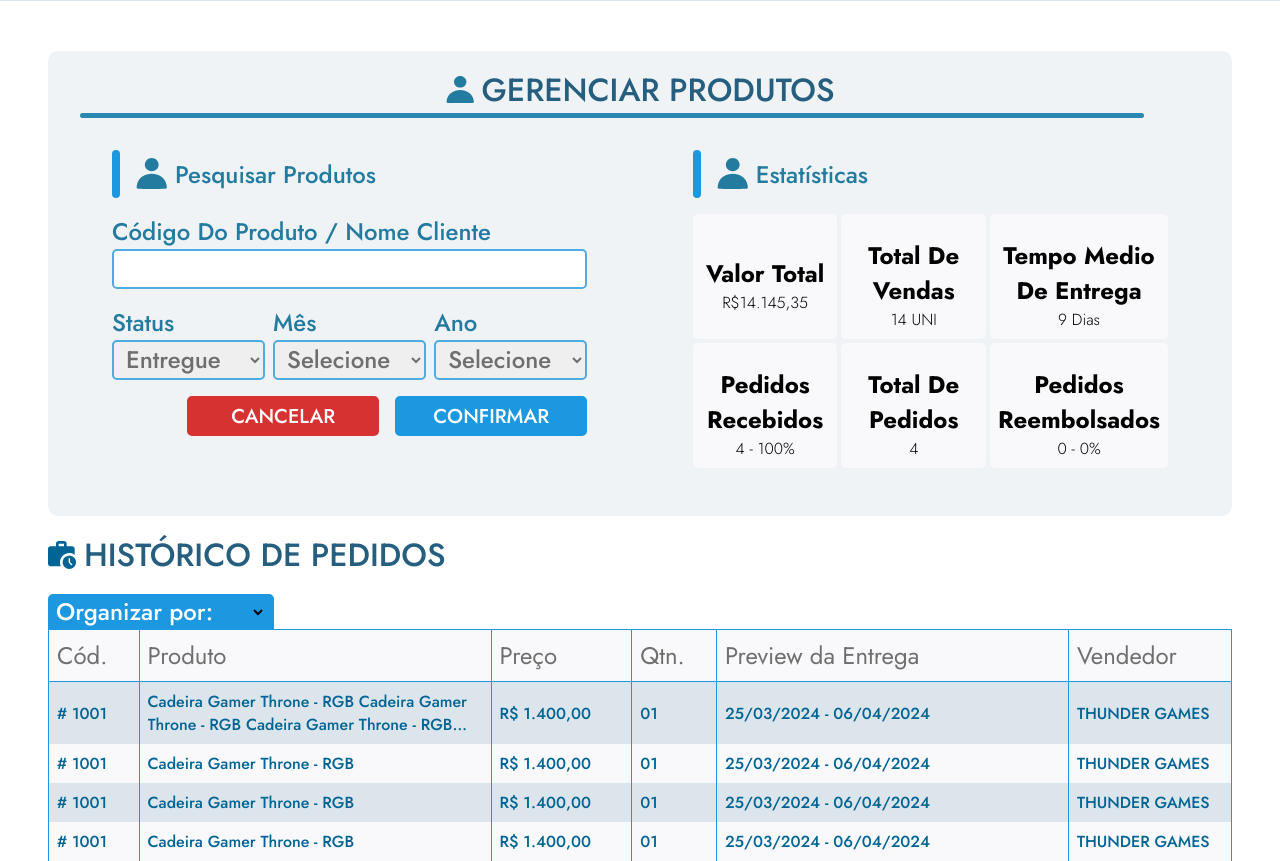
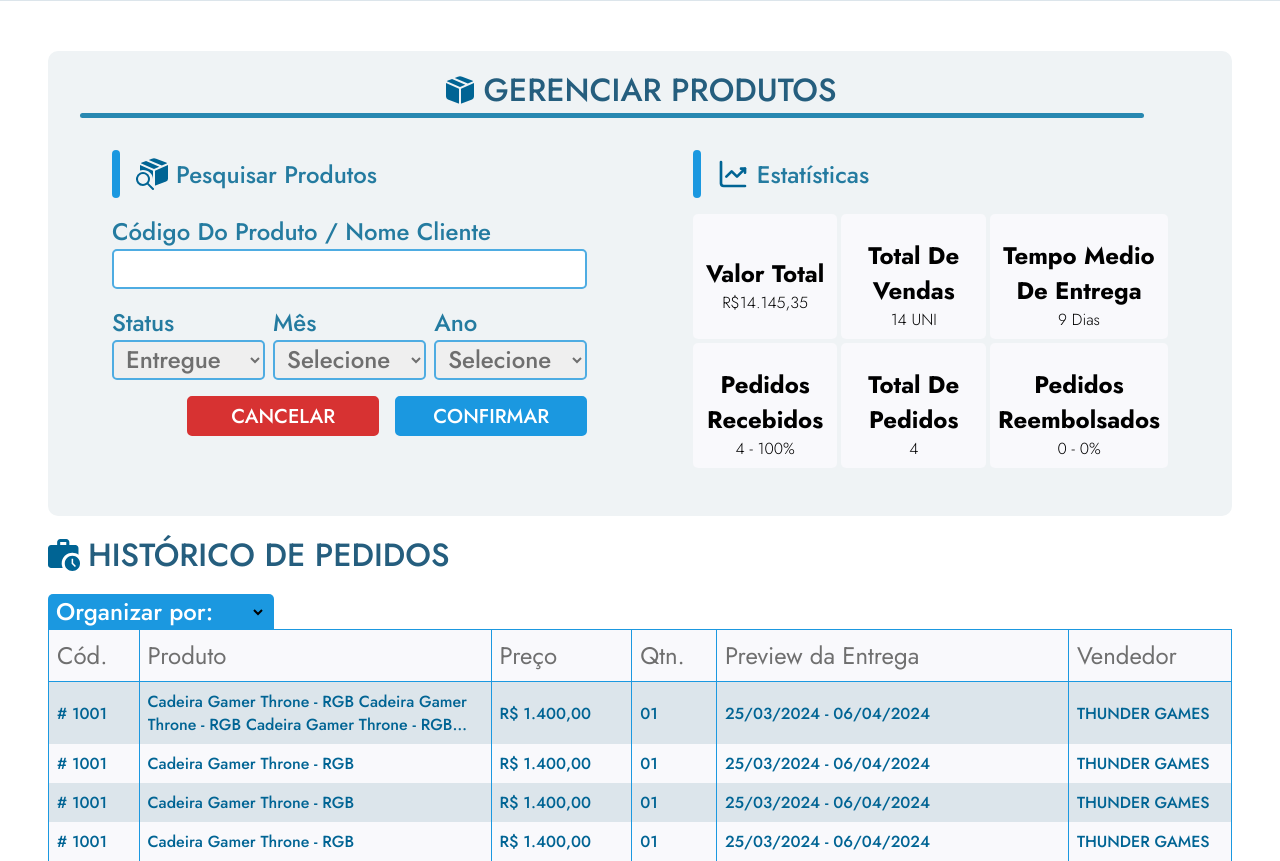
Before and after one commit to SenacINA/INA, a PHP site: page /pages/admin/gerenciar_produtos.php in a window 1280 px wide. Shown: the part 71-932 px from the top of the page. Run offline with PHP 8.4, Linux system fonts and the light colour scheme.

Commit message:
Atualização

```diff
--- a/css/admin/gerenciar_produtos.css
+++ b/css/admin/gerenciar_produtos.css
@@ -27,6 +27,11 @@
     width: 100%;
     display: flex;
     gap: 16px;
+
+    & img{
+      width: 32px;
+      height: 100%;
+    }
   }
 
   .base_icon{
@@ -69,7 +74,7 @@
   .gerenciar_produtos_text_titulo img,
   .gerenciar_produtos_header_title img {
     align-self: center;
-    width: 28px;
+    width: 32px;
     height: auto;
     margin-right: 8px;
   }
--- a/pages/admin/gerenciar_produtos.php
+++ b/pages/admin/gerenciar_produtos.php
@@ -21,7 +21,7 @@
     <div class="gerenciar_pedidor_firula_holder">
       <div class="gerenciar_produtos_header_holder">
         <div class="gerenciar_produtos_text_titulo">
-          <img src="../../image/admin/atualizar_usuario/perfil_icon.svg" alt="">
+          <img src="../../image/admin/gerenciar_produtos/produto.svg" alt="">
           <h1 class="gerenciar_produtos_header_holder font_titulo">GERENCIAR PRODUTOS</h1>
         </div>
         <hr class="gerenciar_produtos_linha_sublinhado">
@@ -34,7 +34,7 @@
               <div class="gerenciar_produtos_subtitulo_generico">
                 <div class="gerenciar_produtos_linha_vertical"></div>
                 <div class="gerenciar_produtos_subtitle_holder">
-                  <img class="base_icon" src="../../image/admin/atualizar_usuario/perfil_icon.svg" />
+                  <img class="base_icon" src="../../image/admin/gerenciar_produtos/pesquisar_produto.svg" />
                   <h2 class="font_subtitulo font_celadon">Pesquisar Produtos</p>
                 </div>
               </div>
@@ -97,7 +97,7 @@
               <div class="gerenciar_produtos_subtitulo_generico">
                 <div class="gerenciar_produtos_linha_vertical"></div>
                 <div class="gerenciar_produtos_subtitle_holder">
-                  <img class="base_icon" src="../../image/admin/atualizar_usuario/perfil_icon.svg" />
+                  <img class="base_icon" src="../../image/admin/gerenciar_produtos/estatisticas.svg" />
                   <h2 class="font_subtitulo font_celadon">Estatísticas</p>
                 </div>
               </div>
--- a/pages/vendedor/gerenciar_pedidos.php
+++ b/pages/vendedor/gerenciar_pedidos.php
@@ -21,7 +21,7 @@
     <div class="gerenciar_pedidor_firula_holder">
       <div class="gerenciar_pedidos_header_holder">
         <div class="gerenciar_pedidos_text_titulo">
-          <img src="../../image/admin/atualizar_usuario/perfil_icon.svg" alt="">
+          <img src="../../image/vendedor/gerenciar_pedidos/gerenciar_pedido.svg" alt="">
           <h1 class="gerenciar_pedidos_header_holder font_titulo">GERENCIAR PEDIDOS</h1>
         </div>
         <hr class="gerenciar_pedidos_linha_sublinhado">
@@ -34,7 +34,7 @@
               <div class="gerenciar_pedidos_subtitulo_generico">
                 <div class="gerenciar_pedidos_linha_vertical"></div>
                 <div class="gerenciar_pedidos_subtitle_holder">
-                  <img class="base_icon" src="../../image/admin/atualizar_usuario/perfil_icon.svg" />
+                  <img class="base_icon" src="../../image/vendedor/gerenciar_pedidos/pesquisar_pedido.svg" />
                   <h2 class="font_subtitulo font_celadon">Pesquisar Pedidos</p>
                 </div>
               </div>
@@ -97,7 +97,7 @@
               <div class="gerenciar_pedidos_subtitulo_generico">
                 <div class="gerenciar_pedidos_linha_vertical"></div>
                 <div class="gerenciar_pedidos_subtitle_holder">
-                  <img class="base_icon" src="../../image/admin/atualizar_usuario/perfil_icon.svg" />
+                  <img class="base_icon" src="../../image/vendedor/gerenciar_pedidos/estatisticas.svg" />
                   <h2 class="font_subtitulo font_celadon">Estatísticas</p>
                 </div>
               </div>
```
Also changed, not shown: css/vendedor/gerenciar_pedidos.css (+7 -1 lines), image/admin/gerenciar_produtos/estatisticas.svg (added), image/admin/gerenciar_produtos/pesquisar_produto.svg (added), image/admin/gerenciar_produtos/produto.svg (added), image/vendedor/gerenciar_pedidos/estatisticas.svg (added), image/vendedor/gerenciar_pedidos/gerenciar_pedido.svg (added), image/vendedor/gerenciar_pedidos/pesquisar_pedido.svg (added).
